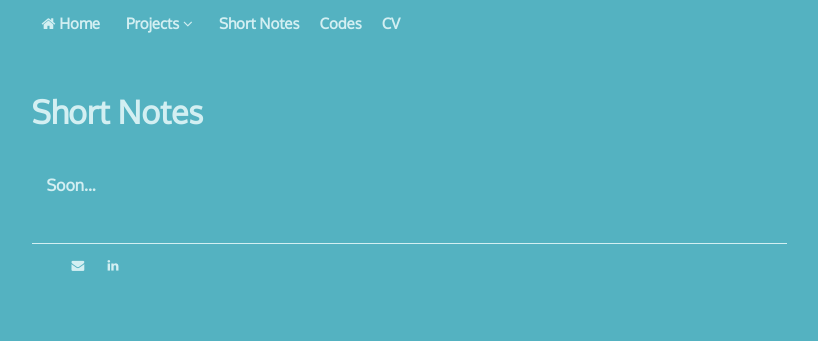
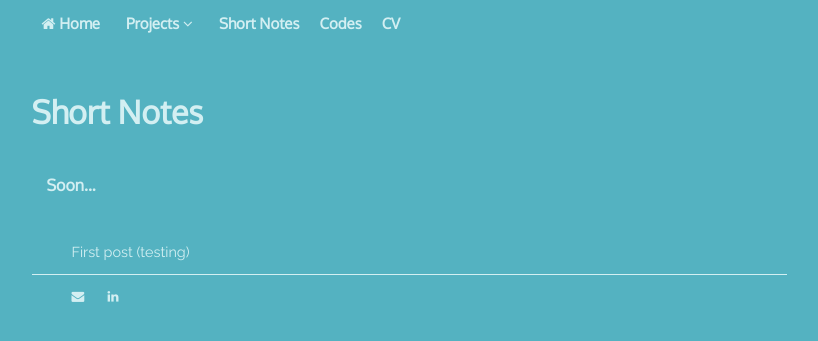
Before and after one commit to michelszklo/michelszklo.github.io, a Jekyll site: the page built from short_notes.html, in a window 1280 px wide. Shown: the top 341 px of the page, without its empty margins (231-1049 px from the left). Built offline with Jekyll 4.4.1, drawn with Linux system fonts in a browser that asks for light colours.

Commit message:
Update short_notes.html

```diff
--- a/short_notes.html
+++ b/short_notes.html
@@ -6,4 +6,5 @@ title: Michel Szklo's Short Notes
 	<h2>Short Notes</h2>
 	<h3 style="padding-left: 15px;">Soon...</h3>
 	<p>&nbsp;</p>
+	<p style="text-align: justify"><a href="https://michelszklo.github.io/notes/first_test.html">First post (testing)</a>
 </div><!-- /.blurb -->
```
